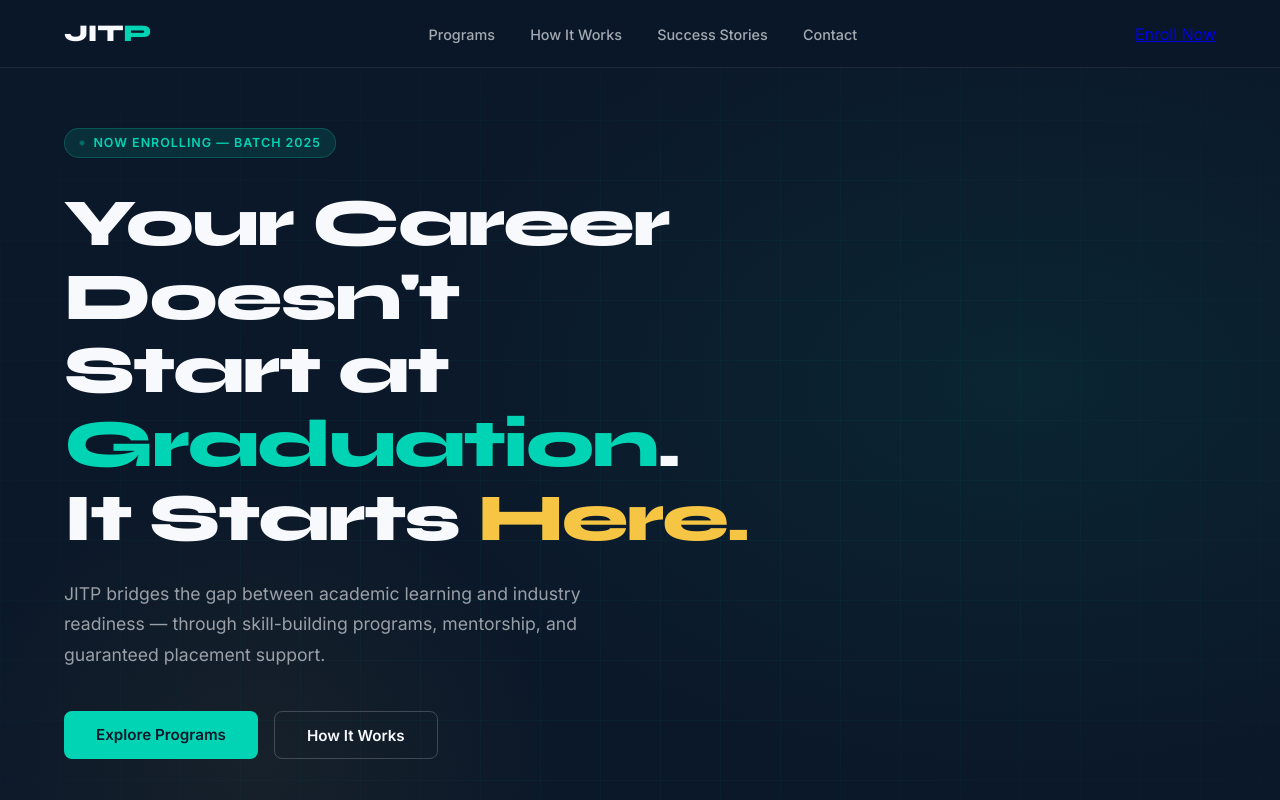
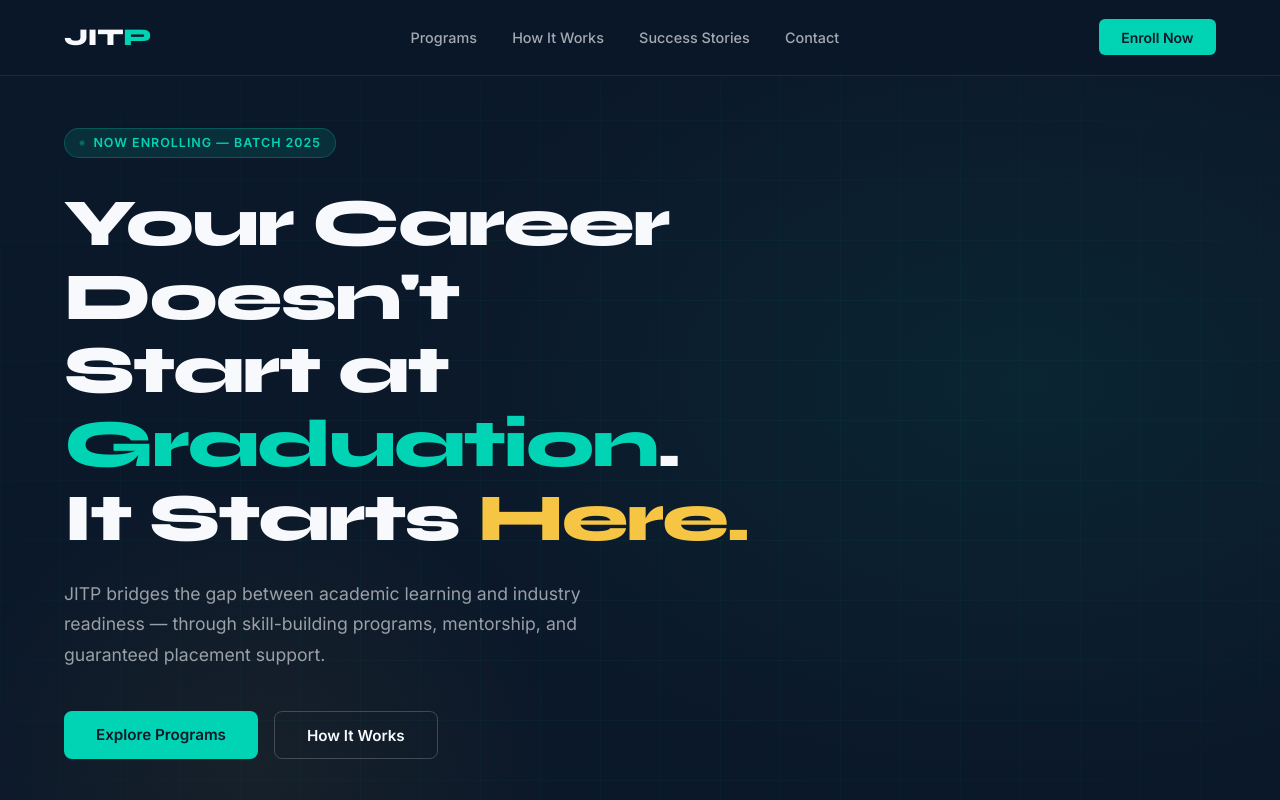
Before and after one commit to Darwaz007/JITP, a plain HTML site: page index.html in a window 1280 px wide. Shown: the top 800 px of the page. Drawn offline with Linux system fonts and the light colour scheme.

Commit message:
Update index.html

```diff
--- a/index.html
+++ b/index.html
@@ -498,7 +498,7 @@
     <li><a href="#success">Success Stories</a></li>
     <li><a href="#contact">Contact</a></li>
   </ul>
-  <a href="#programs" class="https://forms.gle/9dGWojANgyqduAun7">Enroll Now</a>
+  <a href="#https://forms.gle/9dGWojANgyqduAun7" class="nav-cta">Enroll Now</a>
 </nav>
 
 <!-- HERO -->
```
